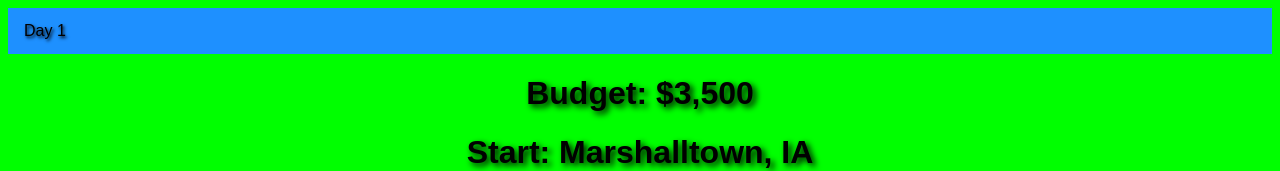
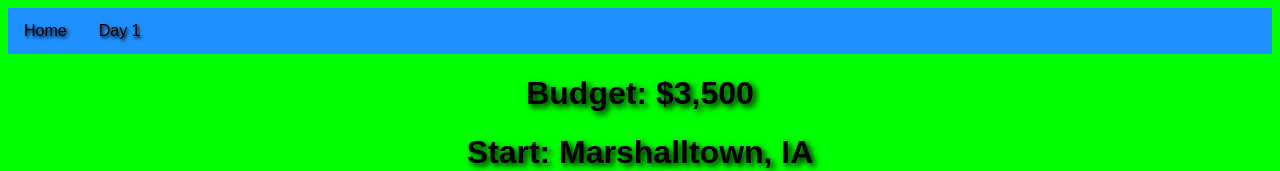
Before and after one commit to TripAssignment/TripAssignment.github.io, a plain HTML site: page index.htm in a window 1280 px wide. Shown: the top 171 px of the page. Drawn offline with Linux system fonts and the light colour scheme.

Commit message:
Update index.htm

```diff
--- a/index.htm
+++ b/index.htm
@@ -7,6 +7,7 @@
   </head>
   <body>
     <ul class="nav">
+      <li><a href="https://tripassignment.github.io">Home</a></li>
       <li><a href="/day1">Day 1</a></li>
     </ul>
     <h1>Budget: $3,500</h1>
```
